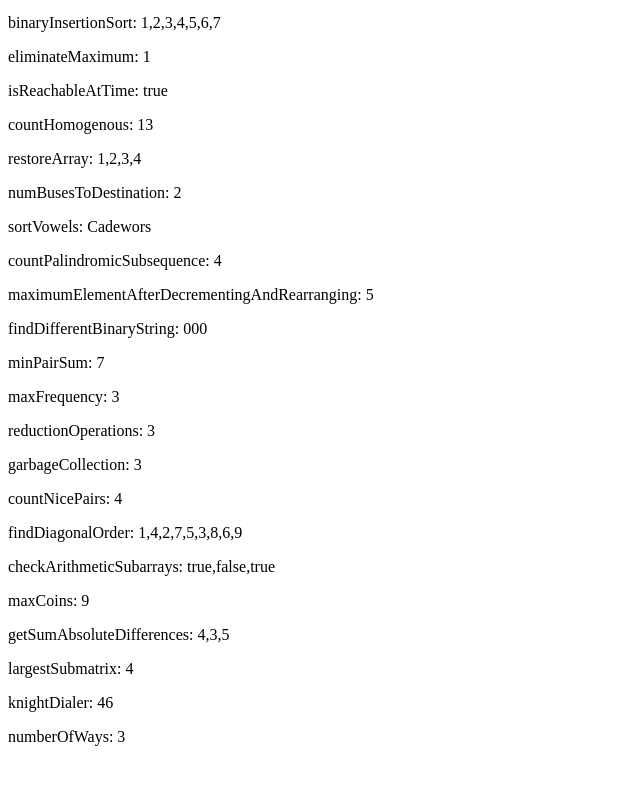
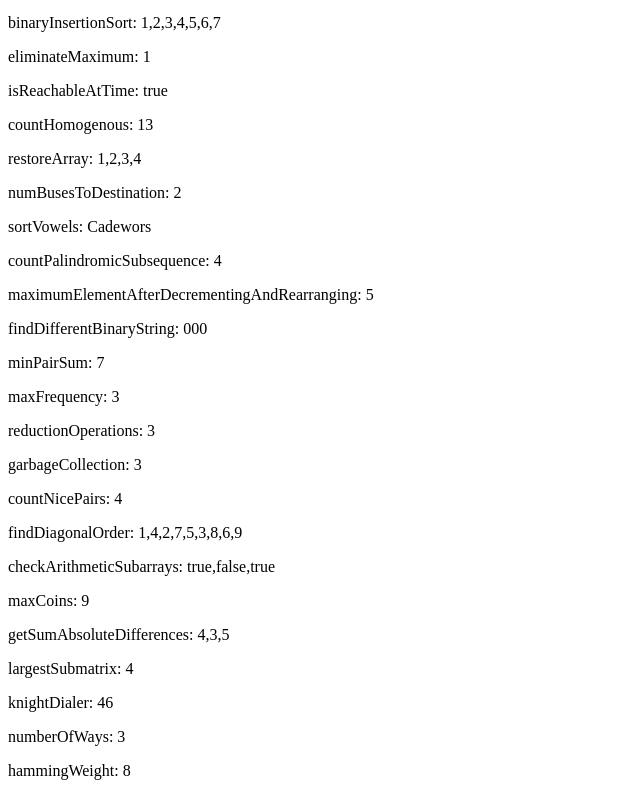
Before and after one commit to rxolve/it-works-why, a SvelteKit app: page /algorithm in a window 1280 px wide. Shown: the part 260-1056 px from the top of the page, without its empty margins (0-640 px from the left). Before the commit the page ends 1022 px from the top, so only its background shows below. Built offline with nearby package versions, Linux system fonts and the light colour scheme.

Commit message:
solve: src/solve/231129-number-of-1-bits.ts

```diff
--- a/src/routes/algorithm/+page.svelte
+++ b/src/routes/algorithm/+page.svelte
@@ -25,6 +25,7 @@
 	import { largestSubmatrix } from '../../solve/231126-largest-submatrix-with-rearrangements';
 	import { knightDialer } from '../../solve/231127-knight-dialer';
 	import { numberOfWays } from '../../solve/231128-number-of-ways-to-divide-a-long-corridor';
+	import { hammingWeight } from '../../solve/231129-number-of-1-bits';
 </script>
 
 <h1>Algorithm</h1>
@@ -111,3 +112,6 @@
 <p>
 	numberOfWays: {numberOfWays('SSPPSPS')}
 </p>
+<p>
+	hammingWeight: {hammingWeight(1011)}
+</p>
--- /dev/null
+++ b/src/solve/231129-number-of-1-bits.ts
@@ -0,0 +1,18 @@
+/*
+Write a function that takes the binary representation of an unsigned integer and returns the number of '1' bits it has (also known as the Hamming weight).
+
+Note:
+
+Note that in some languages, such as Java, there is no unsigned integer type. In this case, the input will be given as a signed integer type. It should not affect your implementation, as the integer's internal binary representation is the same, whether it is signed or unsigned.
+In Java, the compiler represents the signed integers using 2's complement notation. Therefore, in Example 3, the input represents the signed integer. -3.
+
+*/
+
+export const hammingWeight = (n: number): number => {
+	let count = 0;
+	while (n !== 0) {
+		count += n & 1;
+		n >>>= 1;
+	}
+	return count;
+};
```
